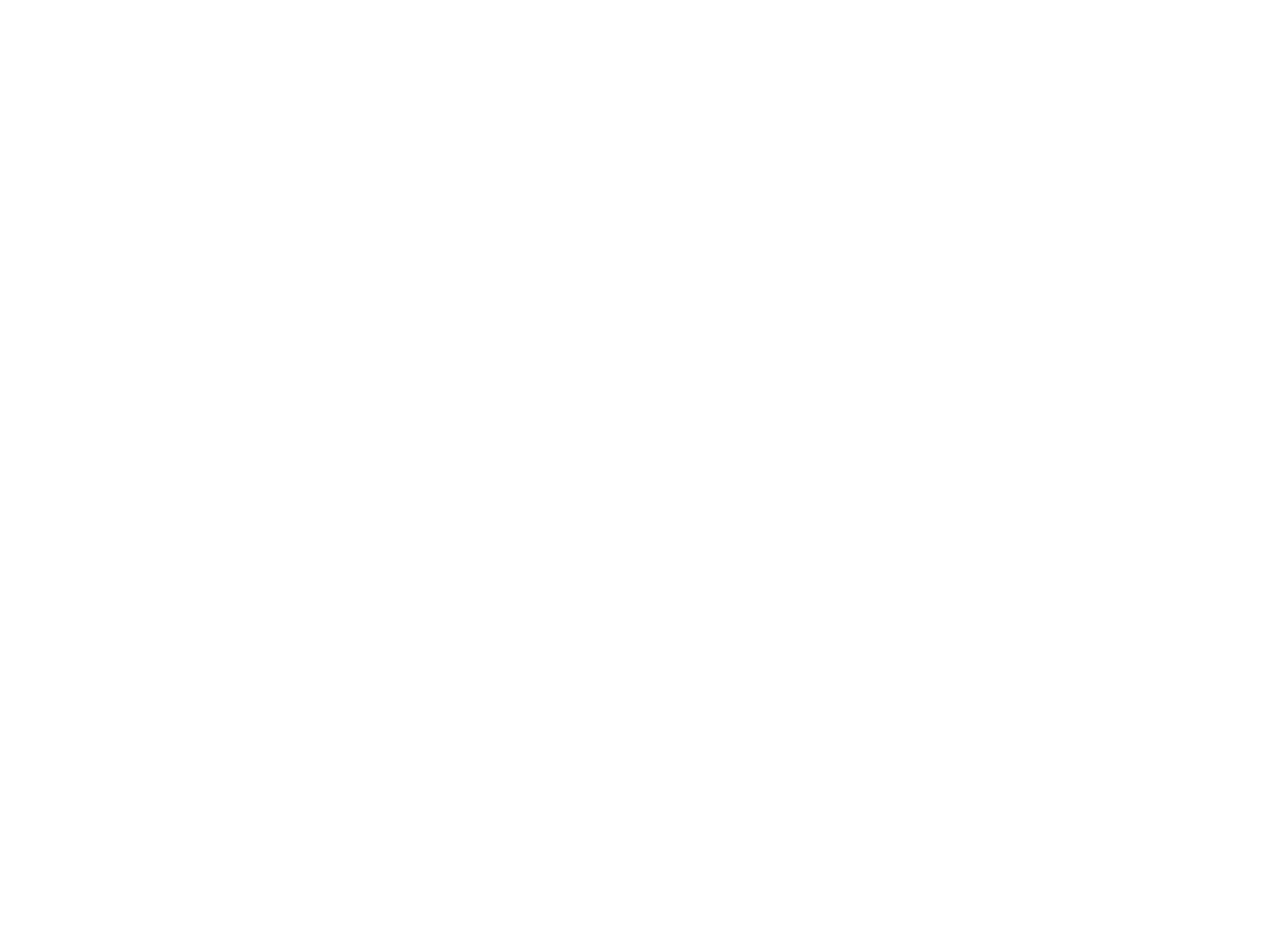
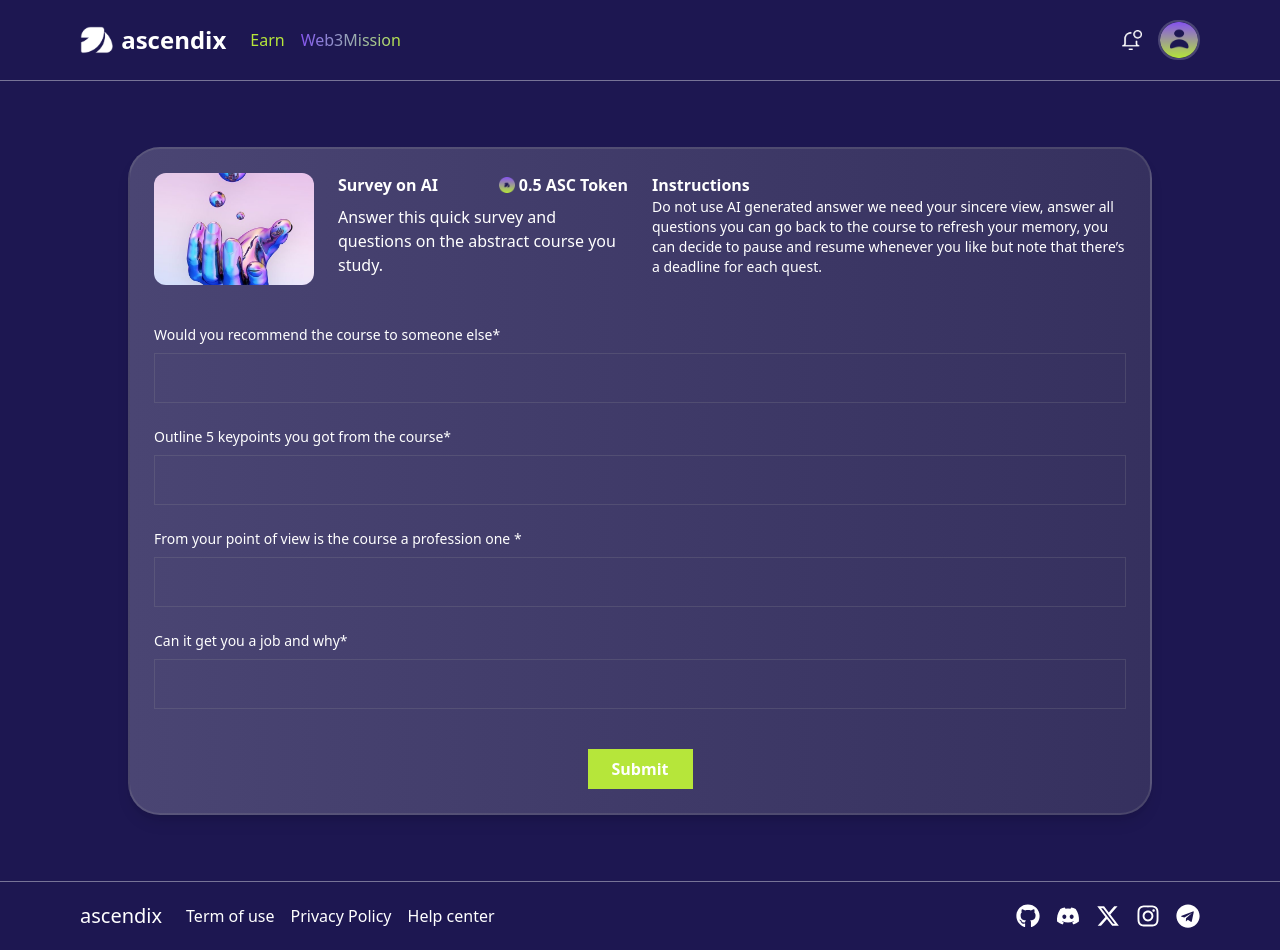
Before and after one commit to B-rder-ess-Dev-Hub-UNN/ascendix-client, a React (Vite) app: page /survey in a window 1280 px wide. Before the commit this address had no page. Before the commit the page ends 800 px from the top, so only its background shows below. Built offline with nearby package versions, Linux system fonts and the light colour scheme.

Commit message:
added survey and task page

```diff
--- a/src/App.jsx
+++ b/src/App.jsx
@@ -23,6 +23,8 @@ import CourseModule from './pages/courses/Module';
 import LeaderBoard from "./pages/LeaderBoard";
 import Certification from "./pages/courses/Certification";
 import Assessment from "./pages/courses/Grade";
+import Survey from './pages/Survey';
+import Task from './pages/Task';
 
 
 const App = () => {
@@ -40,8 +42,8 @@ const App = () => {
         <Route element={<PrimaryLayout />}>
           <Route path="/home" element={<HomePage />} />
           <Route path="/library" element={<Library />} />
-          <Route path='/librarylist/:id' element={<LibraryList />} />
-          <Route path="/library/:id" element={<CourseOutline  />} />
+          <Route path="/librarylist/:id" element={<LibraryList />} />
+          <Route path="/library/:id" element={<CourseOutline />} />
           <Route path="/quests" element={<Quests />} />
           <Route path="/quests/:id" element={<QuestDetail />} />
           <Route path="/courses" element={<CoursesList />} />
@@ -56,6 +58,8 @@ const App = () => {
           <Route path="/leaderboard" element={<LeaderBoard />} />
           <Route path="/certification" element={<Certification />} />
           <Route path="/courses/grade" element={<Assessment />} />
+          <Route path="/survey" element={<Survey />} />
+          <Route path="/task" element={<Task />} />
         </Route>
       </Routes>
     </>
--- /dev/null
+++ b/src/pages/Survey.jsx
@@ -0,0 +1,104 @@
+import React, { useState } from "react";
+import ellipse from "../assets/images/ellipse.png";
+import asc2 from "../assets/images/asc2.jpg";
+
+
+const surveys = {
+  ai: {
+    title: "Survey on AI",
+    image: asc2,
+    token: "0.5",
+    description:
+      "Answer this quick survey and questions on the abstract course you study.",
+    questions: [
+      "Would you recommend the course to someone else*",
+      "Outline 5 keypoints you got from the course*",
+      "From your point of view is the course a profession one *",
+      "Can it get you a job and why*",
+    ],
+  },
+  blockchain: {
+    title: "Survey on Blockchain",
+    image: asc2,
+    token: "1",
+    description:
+      "Share your thoughts on blockchain technology and its future in global industries.",
+    questions: [
+      "What industries will benefit most from blockchain adoption*",
+      "How secure do you think blockchain is compared to traditional systems*",
+      "Do you believe blockchain can replace banks*",
+    ],
+  },
+};
+
+const Survey = ({ selectedSurvey = "ai" }) => {
+  const survey = surveys[selectedSurvey];
+
+  return (
+    <div className="min-h-screen flex justify-center items-center bg-[#1D1751] text-white p-6">
+      <div className="w-full max-w-5xl flex-1 space-y-10 bg-gradient-to-r from-[#FFFFFF33] to-[#99999933] border-2 border-[#99999933] rounded-4xl p-6 shadow-lg">
+        {/* Progress bar */}
+        {/* <div className="w-40 h-2 bg-gray-600 rounded-full overflow-hidden">
+          <div className="h-full bg-lime-400 w-3/4"></div>
+        </div> */}
+
+        <div className="grid grid-cols-1 md:grid-cols-2 gap-6">
+          {/* survey info */}
+          <div className="flex flex-col md:flex-row items-start gap-6">
+            <img
+              src={survey.image}
+              alt="Survey"
+              className="w-40 h-28 rounded-xl object-cover"
+            />
+            <div className="flex-1">
+              <div className="flex justify-between items-center">
+                <h2 className="font-semibold">{survey.title}</h2>
+                <div className="flex flex-row items-center space-x-1">
+                  <img src={ellipse} alt="" className="h-4" />
+                  <span className="font-semibold">
+                    {survey.token} ASC Token
+                  </span>
+                </div>
+              </div>
+              <p className="mt-2">{survey.description}</p>
+            </div>
+          </div>
+
+          {/* Instructions + Progress + Submit */}
+          <div className="flex">
+            <div>
+              <h3 className="font-bold">Instructions</h3>
+              <p className="text-sm">
+                Do not use AI generated answer we need your sincere view, answer
+                all questions you can go back to the course to refresh your
+                memory, you can decide to pause and resume whenever you like but
+                note that there’s a deadline for each quest.
+              </p>
+            </div>
+          </div>
+        </div>
+
+        {/* Questions */}
+        <div className="mt-8 space-y-6">
+          {survey.questions.map((q, idx) => (
+            <div key={idx}>
+              <label className="block mb-2 text-sm font-medium">{q}</label>
+              <input
+                type="text"
+                className="w-full px-4 py-3 border border-[#99999933] focus:outline-none focus:ring-2 focus:ring-[#B6E63A]"
+              />
+            </div>
+          ))}
+        </div>
+
+        <div className="flex justify-center">
+          <button className="bg-[#B6E63A]  font-semibold py-2 px-6 ">
+            Submit
+          </button>
+        </div>
+      </div>
+    </div>
+  );
+};
+
+export default Survey;
--- /dev/null
+++ b/src/pages/Task.jsx
@@ -0,0 +1,99 @@
+// to be replaced with actual data from backend
+import ellipse from "../assets/images/ellipse.png";
+import asc2 from "../assets/images/asc2.jpg";
+
+const task = {
+  title: "Watch youtube video on blockchain",
+  image: asc2,
+  token: "0.5",
+  link: "https://youtube.com//blockchain_basis",
+};
+
+const Task = () => {
+  return (
+    <div className="min-h-screen flex justify-center items-center bg-[#1D1751] text-white p-3 md:p-6">
+      <div className="w-full max-w-2xl bg-gradient-to-r from-[#FFFFFF33] to-[#99999933] border-2 border-[#99999933] rounded-3xl p-5 md:p-10 shadow-lg">
+        {/* image + detail */}
+        <div className="grid grid-cols-1 md:grid-cols-2 gap-4">
+          {/* Image */}
+          <div className="">
+            <img
+              src={task.image}
+              alt={task.title}
+              className="rounded-lg object-cover h-28 w-full"
+            />
+          </div>
+
+          {/* Title & Reward */}
+          <div className="flex flex-col space-y-5">
+            <h2 className="text-lg">{task.title}</h2>
+            <div className="flex flex-row items-center space-x-1">
+              <img src={ellipse} alt="" className="h-4" />
+              <span className="text-sm">{task.token} ASC Token</span>
+            </div>
+          </div>
+        </div>
+
+        {/* Instructions */}
+        <div className="mt-10 font-medium">
+          <h3 className="">Instructions</h3>
+          <ol className="list-decimal list-inside space-y-2">
+            <li>
+              Use the link to access the video{" "}
+              <a
+                href={task.link}
+                target="_blank"
+                rel="noopener noreferrer"
+                className="text-[#B6E63A] underline"
+              >
+                {task.link}
+              </a>
+            </li>
+            <li>
+              Watch through the video there will be a code that will appear on
+              the screen — write down the code and continue the video.
+            </li>
+            <li>
+              At the end of the video there will be a tag write down the tag
+            </li>
+            <li>Both the tag and code will be needed to get your tokens</li>
+            <li>Finally paste the code and tag in the boxes below</li>
+          </ol>
+        </div>
+
+        {/* Form */}
+        <form className="mt-6 space-y-6">
+          <div className="flex-1 space-y-3">
+            <input
+              type="text"
+              id="tag-input"
+              className="w-full px-4 py-3 border border-[#99999933] focus:outline-none focus:ring-2 focus:ring-[#B6E63A]"
+            />
+            <label htmlFor="tag-input" className="text-sm">
+              Enter the tag above
+            </label>
+          </div>
+          <div className="flex-1 space-y-3">
+            <input
+              type="text"
+              id="code-input"
+              className="w-full px-4 py-3 border border-[#99999933] focus:outline-none focus:ring-2 focus:ring-[#B6E63A]"
+            />
+            <label htmlFor="code-input" className="text-sm">
+              Enter the code above
+            </label>
+          </div>
+
+          <button
+            type="submit"
+            className="w-full py-3 bg-[#B6E63A] font-semibold"
+          >
+            Submit
+          </button>
+        </form>
+      </div>
+    </div>
+  );
+};
+
+export default Task;
```
